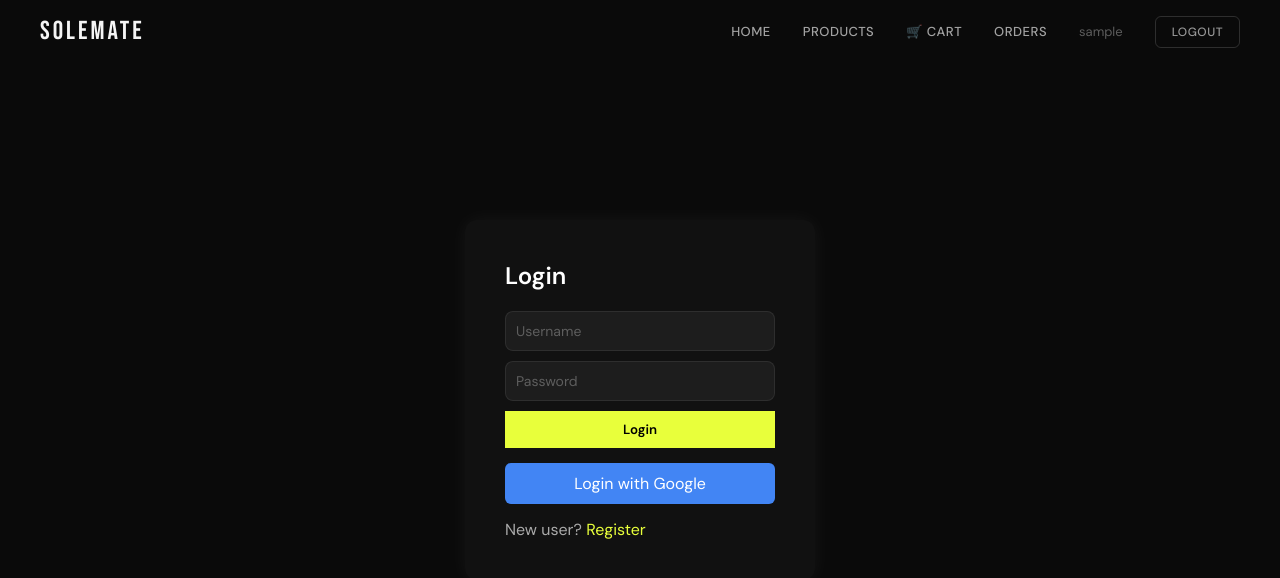
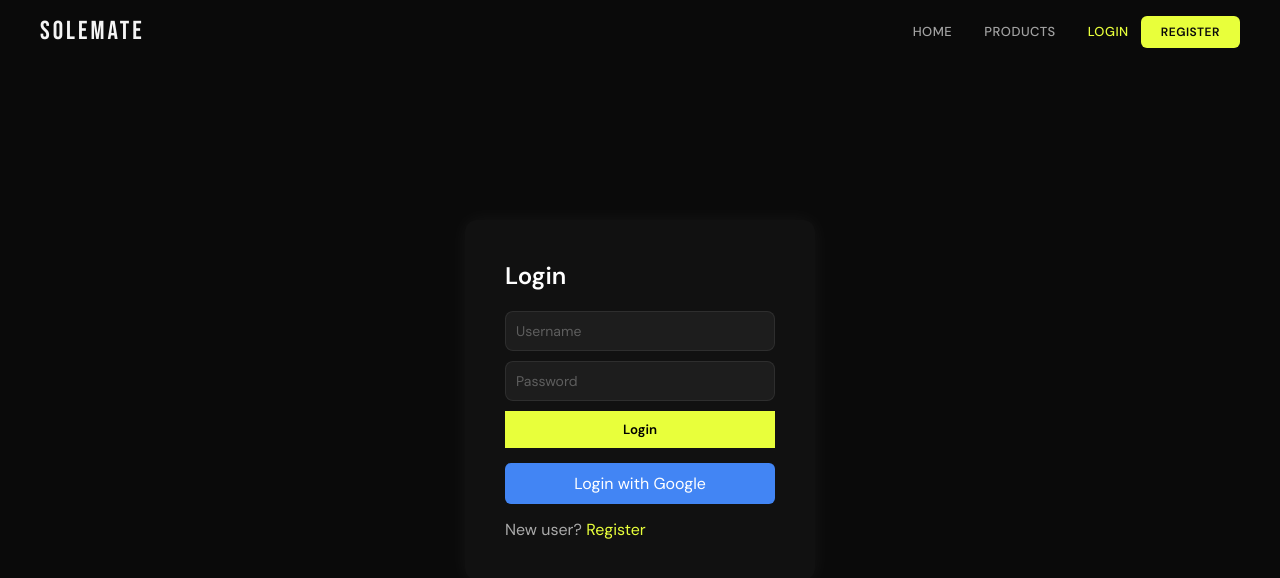
Before and after one commit to iamsaiteja/ecommerce-django, a React (Create React App) app in the folder frontend/: page /login in a window 1280 px wide. Shown: the top 578 px of the page. Built offline with nearby package versions, Linux system fonts and the light colour scheme; sample sign-in values are in the browser's storage.

Commit message:
changed in nvabar file

```diff
--- a/frontend/src/components/Navbar.jsx
+++ b/frontend/src/components/Navbar.jsx
@@ -7,24 +7,33 @@ function Navbar() {
   const navigate = useNavigate();
   const location = useLocation();
 
+  // 🔹 CHECK LOGIN STATUS
   useEffect(() => {
-    const username = localStorage.getItem('username');
-    if (username) setUser(username);
+    const token = localStorage.getItem("access");
+    const username = localStorage.getItem("username");
+
+    if (token) {
+      setUser(username || "User");
+    } else {
+      setUser(null);
+    }
   }, [location]);
 
+  // 🔹 SCROLL EFFECT
   useEffect(() => {
     const onScroll = () => setScrolled(window.scrollY > 20);
     window.addEventListener('scroll', onScroll);
     return () => window.removeEventListener('scroll', onScroll);
   }, []);
 
+  // 🔹 LOGOUT FUNCTION
   const logout = () => {
     localStorage.clear();
     setUser(null);
     navigate('/login');
   };
-  <button onClick={logout}>Logout</button>
 
+  // 🔹 ACTIVE LINK STYLE
   const linkStyle = (path) => ({
     fontSize: '13px',
     fontWeight: '500',
@@ -35,19 +44,33 @@ function Navbar() {
 
   return (
     <nav style={{
-      position: 'fixed', top: 0, left: 0, right: 0, zIndex: 1000,
-      padding: '0 40px', height: '64px',
-      display: 'flex', alignItems: 'center', justifyContent: 'space-between',
+      position: 'fixed',
+      top: 0,
+      left: 0,
+      right: 0,
+      zIndex: 1000,
+      padding: '0 40px',
+      height: '64px',
+      display: 'flex',
+      alignItems: 'center',
+      justifyContent: 'space-between',
       transition: 'all 0.3s ease',
       background: scrolled ? 'rgba(10,10,10,0.95)' : 'transparent',
       backdropFilter: scrolled ? 'blur(20px)' : 'none',
       borderBottom: scrolled ? '1px solid rgba(255,255,255,0.06)' : '1px solid transparent',
     }}>
+
+      {/* LOGO */}
       <Link to="/" style={{
         fontFamily: 'Bebas Neue, sans-serif',
-        fontSize: '26px', letterSpacing: '3px', color: '#f5f5f5',
-      }}>SoleMate</Link>
+        fontSize: '26px',
+        letterSpacing: '3px',
+        color: '#f5f5f5',
+      }}>
+        SoleMate
+      </Link>
 
+      {/* NAV LINKS */}
       <div style={{ display: 'flex', alignItems: 'center', gap: '32px' }}>
         <Link to="/" style={linkStyle('/')}>Home</Link>
         <Link to="/products" style={linkStyle('/products')}>Products</Link>
@@ -56,25 +79,49 @@ function Navbar() {
           <>
             <Link to="/cart" style={linkStyle('/cart')}>🛒 Cart</Link>
             <Link to="/orders" style={linkStyle('/orders')}>Orders</Link>
-            <span style={{ fontSize: '13px', color: 'rgba(245,245,245,0.35)' }}>{user}</span>
-            <button onClick={logout} style={{
-              background: 'transparent',
-              border: '1px solid rgba(255,255,255,0.15)',
-              color: 'rgba(245,245,245,0.6)',
-              padding: '7px 16px', borderRadius: '6px',
-              fontSize: '12px', fontWeight: '500',
-              letterSpacing: '0.5px', textTransform: 'uppercase',
-            }}>Logout</button>
+
+            <span style={{
+              fontSize: '13px',
+              color: 'rgba(245,245,245,0.35)'
+            }}>
+              {user}
+            </span>
+
+            {/* ✅ CORRECT PLACE */}
+            <button
+              onClick={logout}
+              style={{
+                background: 'transparent',
+                border: '1px solid rgba(255,255,255,0.15)',
+                color: 'rgba(245,245,245,0.6)',
+                padding: '7px 16px',
+                borderRadius: '6px',
+                fontSize: '12px',
+                fontWeight: '500',
+                letterSpacing: '0.5px',
+                textTransform: 'uppercase',
+                cursor: 'pointer'
+              }}
+            >
+              Logout
+            </button>
           </>
         ) : (
           <div style={{ display: 'flex', gap: '12px', alignItems: 'center' }}>
             <Link to="/login" style={linkStyle('/login')}>Login</Link>
+
             <Link to="/register" style={{
-              background: '#e8ff3b', color: '#0a0a0a',
-              padding: '8px 20px', borderRadius: '6px',
-              fontSize: '12px', fontWeight: '700',
-              letterSpacing: '0.5px', textTransform: 'uppercase',
-            }}>Register</Link>
+              background: '#e8ff3b',
+              color: '#0a0a0a',
+              padding: '8px 20px',
+              borderRadius: '6px',
+              fontSize: '12px',
+              fontWeight: '700',
+              letterSpacing: '0.5px',
+              textTransform: 'uppercase',
+            }}>
+              Register
+            </Link>
           </div>
         )}
       </div>
--- a/frontend/src/pages/Login.jsx
+++ b/frontend/src/pages/Login.jsx
@@ -17,6 +17,7 @@ function Login() {
     if (access && refresh) {
       localStorage.setItem("access", access);
       localStorage.setItem("refresh", refresh);
+      localStorage.setItem("username", "GoogleUser");
 
       // clean URL (remove ?access=...)
       window.history.replaceState({}, document.title, "/");
```
